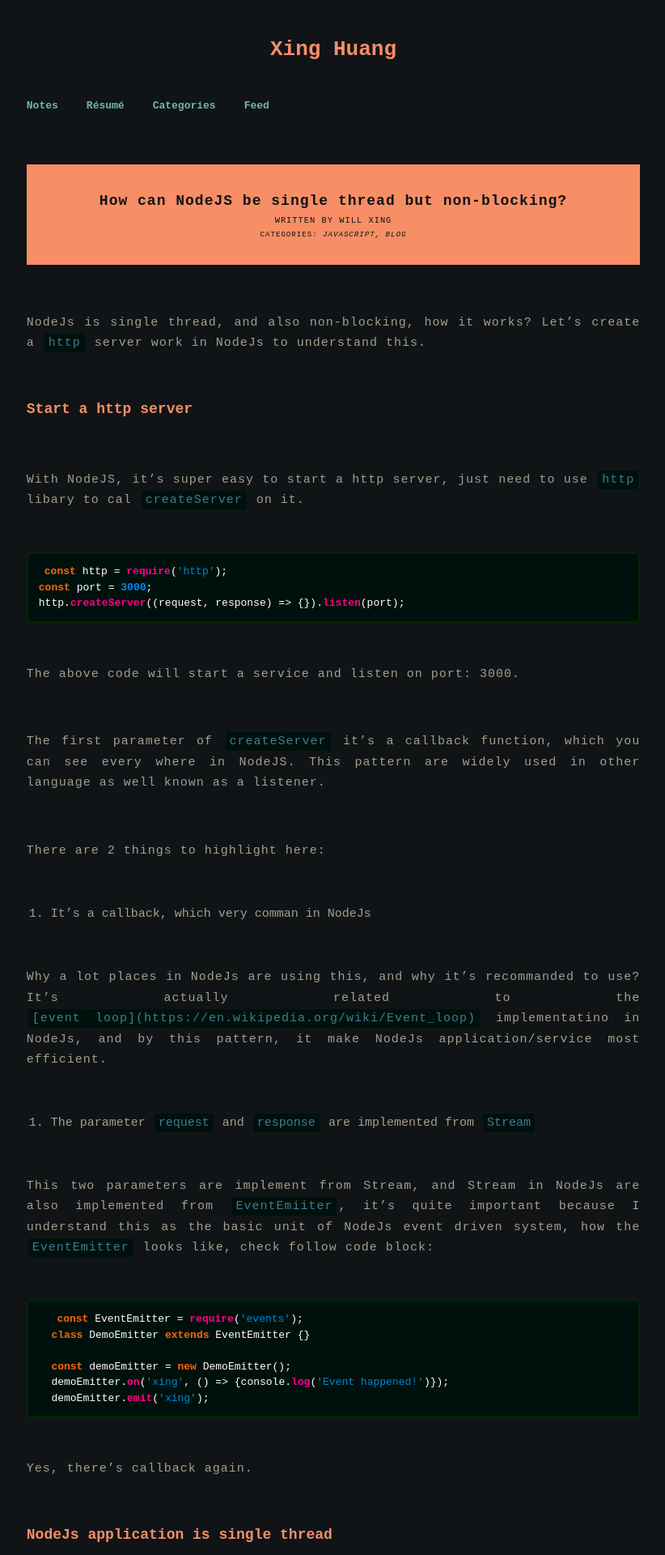
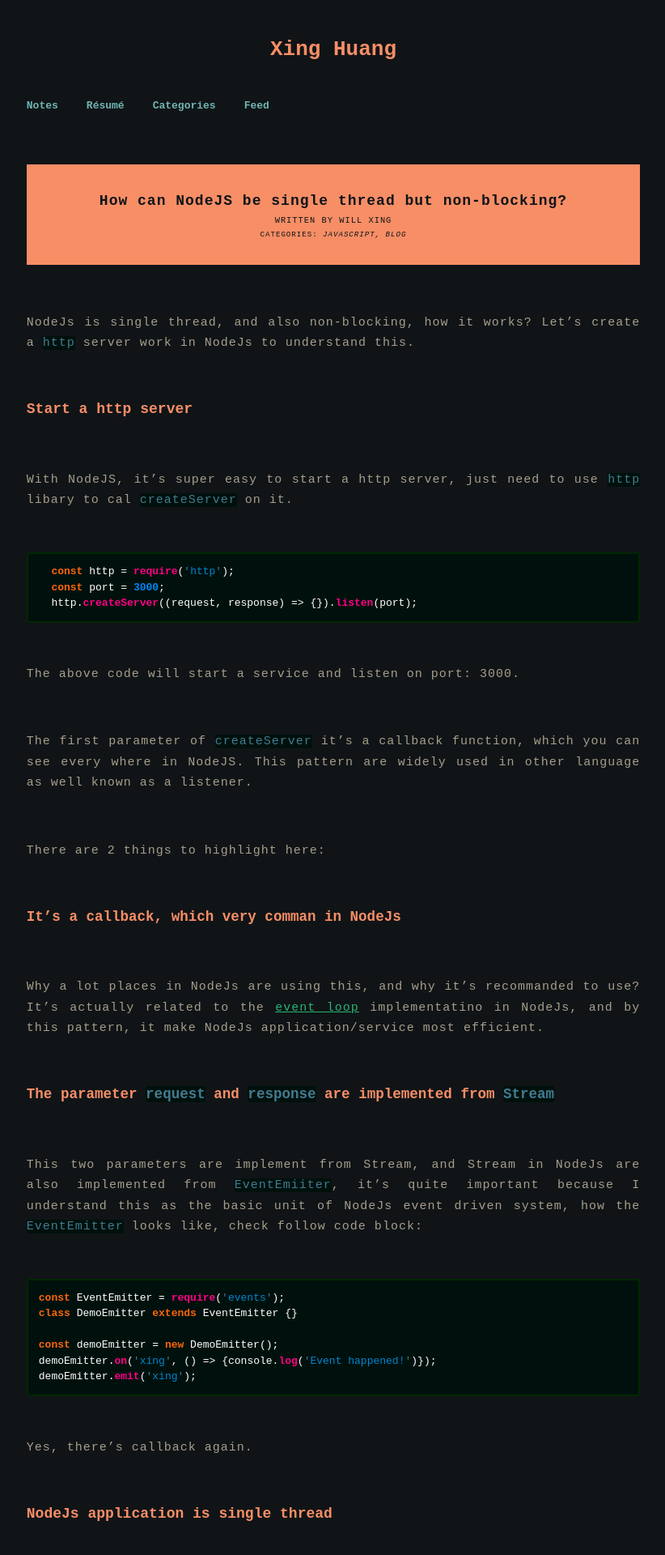
Before and after one commit to WillXing/WillXing.github.io, a Jekyll site: the page built from all_collections/_posts/javascript/2020-07-31-nodejs-event-loop.md, in a window 1280 px wide. Shown: the top 1920 px of the page at 81% size, without its empty margins (228-1050 px from the left). Built offline with Jekyll 4.4.1, drawn with Linux system fonts in a browser that asks for light colours; nearby versions of some CDN libraries.

Commit message:
Styling chage

````diff
--- a/all_collections/_posts/javascript/2020-07-31-nodejs-event-loop.md
+++ b/all_collections/_posts/javascript/2020-07-31-nodejs-event-loop.md
@@ -14,10 +14,10 @@ NodeJs is single thread, and also non-blocking, how it works? Let's create a `ht
 
 With NodeJS, it's super easy to start a http server, just need to use `http` libary to cal `createServer` on it.
 
-```js
-const http = require('http');
-const port = 3000;
-http.createServer((request, response) => {}).listen(port);
+```javascript
+  const http = require('http');
+  const port = 3000;
+  http.createServer((request, response) => {}).listen(port);
 ```
 
 The above code will start a service and listen on port: 3000.
@@ -26,24 +26,24 @@ The first parameter of `createServer` it's a callback function, which you can se
 
 There are 2 things to highlight here:
 
-1. It's a callback, which very comman in NodeJs
+### It's a callback, which very comman in NodeJs
 
-  Why a lot places in NodeJs are using this, and why it's recommanded to use? It's actually related to the `[event loop](https://en.wikipedia.org/wiki/Event_loop)` implementatino in NodeJs, and by this pattern, it make NodeJs application/service most efficient.
+Why a lot places in NodeJs are using this, and why it's recommanded to use? It's actually related to the [event loop](https://en.wikipedia.org/wiki/Event_loop) implementatino in NodeJs, and by this pattern, it make NodeJs application/service most efficient.
 
-2. The parameter `request` and `response` are implemented from `Stream`
+### The parameter `request` and `response` are implemented from `Stream`
 
-  This two parameters are implement from Stream, and Stream in NodeJs are also implemented from `EventEmiiter`, it's quite important because I understand this as the basic unit of NodeJs event driven system, how the `EventEmitter` looks like, check follow code block:
+This two parameters are implement from Stream, and Stream in NodeJs are also implemented from `EventEmiiter`, it's quite important because I understand this as the basic unit of NodeJs event driven system, how the `EventEmitter` looks like, check follow code block:
 
-  ```js
-  const EventEmitter = require('events');
-  class DemoEmitter extends EventEmitter {}
+```js
+const EventEmitter = require('events');
+class DemoEmitter extends EventEmitter {}
 
-  const demoEmitter = new DemoEmitter();
-  demoEmitter.on('xing', () => {console.log('Event happened!')});
-  demoEmitter.emit('xing');
-  ```
+const demoEmitter = new DemoEmitter();
+demoEmitter.on('xing', () => {console.log('Event happened!')});
+demoEmitter.emit('xing');
+```
 
-  Yes, there's callback again.
+Yes, there's callback again.
 
 ## NodeJs application is single thread
 
--- a/assets/css/mark.css
+++ b/assets/css/mark.css
@@ -115,8 +115,8 @@ pre {
 }
 
 code {
-	margin: 0 2px;
-	padding: 3px 5px;
+	margin: 0;
+	padding: 0;
 	color: #437b91;
 	border-radius: 2px;
 	white-space: pre;
````
